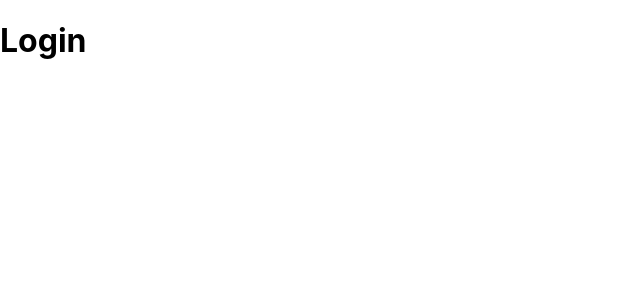
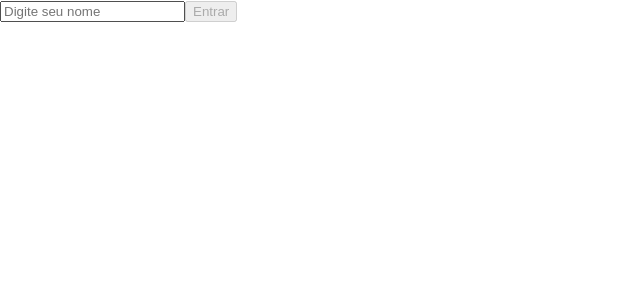
Before and after one commit to Vitor545/VitorSTunes, a React (Create React App) app: page / in a window 1280 px wide. Shown: the top 300 px of the page, without its empty margins (0-640 px from the left). Built offline with nearby package versions, Linux system fonts and the light colour scheme.

Commit message:
Adiciona requisito 2

```diff
--- a/src/App.js
+++ b/src/App.js
@@ -8,13 +8,64 @@ import Favorites from './pages/Favorites';
 import Profile from './pages/Profile';
 import ProfileEdit from './pages/ProfileEdit';
 import NotFound from './pages/NotFound';
+import { createUser } from './services/userAPI';
 
 class App extends React.Component {
+  constructor(props) {
+    super(props);
+    this.state = {
+      userName: '',
+      isButtonDisable: true,
+      loading: false,
+      irSearch: false,
+    };
+    this.handleChange = this.handleChange.bind(this);
+    this.checkButton = this.checkButton.bind(this);
+    this.onClickButton = this.onClickButton.bind(this);
+  }
+
+  handleChange({ target }) {
+    const valueDigitado = target.value;
+    this.setState({ userName: valueDigitado }, () => this.checkButton());
+  }
+
+  onClickButton() {
+    const { userName } = this.state;
+    this.setState({ loading: true },
+      () => createUser({ name: userName }).then(() => this.setState({
+        loading: false,
+        irSearch: true,
+      })));
+  }
+
+  checkButton() {
+    const { userName } = this.state;
+    if (userName.length >= Number('3')) {
+      this.setState({ isButtonDisable: false });
+    }
+  }
+
   render() {
+    const {
+      isButtonDisable,
+      loading,
+      irSearch,
+    } = this.state;
     return (
       <BrowserRouter>
         <Switch>
-          <Route exact path="/" render={ (props) => <Login { ...props } /> } />
+          <Route
+            exact
+            path="/"
+            render={ (props) => (<Login
+              { ...props }
+              handleChange={ this.handleChange }
+              isButtonDisable={ isButtonDisable }
+              onClickButton={ this.onClickButton }
+              loading={ loading }
+              irSearch={ irSearch }
+            />) }
+          />
           <Route exact path="/album/:id" render={ (props) => <Album { ...props } /> } />
           <Route
             exact
--- /dev/null
+++ b/src/pages/ Loading.js
@@ -0,0 +1,9 @@
+import React, { Component } from 'react';
+
+export default class Loading extends Component {
+  render() {
+    return (
+      <div>Carregando...</div>
+    );
+  }
+}
--- a/src/pages/Login.js
+++ b/src/pages/Login.js
@@ -1,11 +1,45 @@
 import React, { Component } from 'react';
+import PropTypes from 'prop-types';
+import { Redirect } from 'react-router';
+import Loading from './ Loading';
 
 export default class Login extends Component {
   render() {
-    return (
+    const {
+      handleChange,
+      isButtonDisable,
+      onClickButton,
+      loading,
+      irSearch } = this.props;
+    if (irSearch) return <Redirect to="/search" />;
+    return loading ? <Loading /> : (
       <div data-testid="page-login">
-        <h1>Login</h1>
+        <label htmlFor="login-name-input">
+          <input
+            type="text"
+            id="login-name-input"
+            onChange={ handleChange }
+            data-testid="login-name-input"
+            placeholder="Digite seu nome"
+          />
+        </label>
+        <button
+          type="button"
+          data-testid="login-submit-button"
+          disabled={ isButtonDisable }
+          onClick={ onClickButton }
+        >
+          Entrar
+        </button>
       </div>
     );
   }
 }
+
+Login.propTypes = {
+  handleChange: PropTypes.func.isRequired,
+  isButtonDisable: PropTypes.bool.isRequired,
+  onClickButton: PropTypes.func.isRequired,
+  loading: PropTypes.bool.isRequired,
+  irSearch: PropTypes.bool.isRequired,
+};
```
